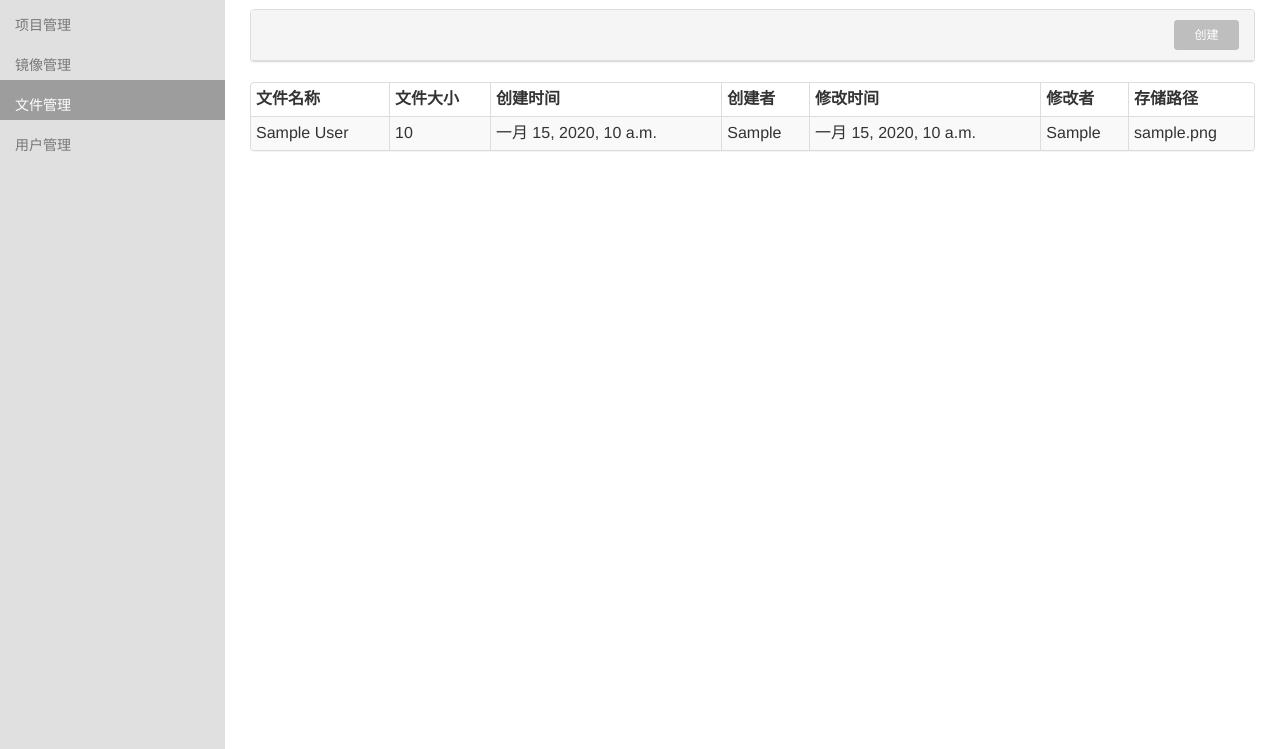
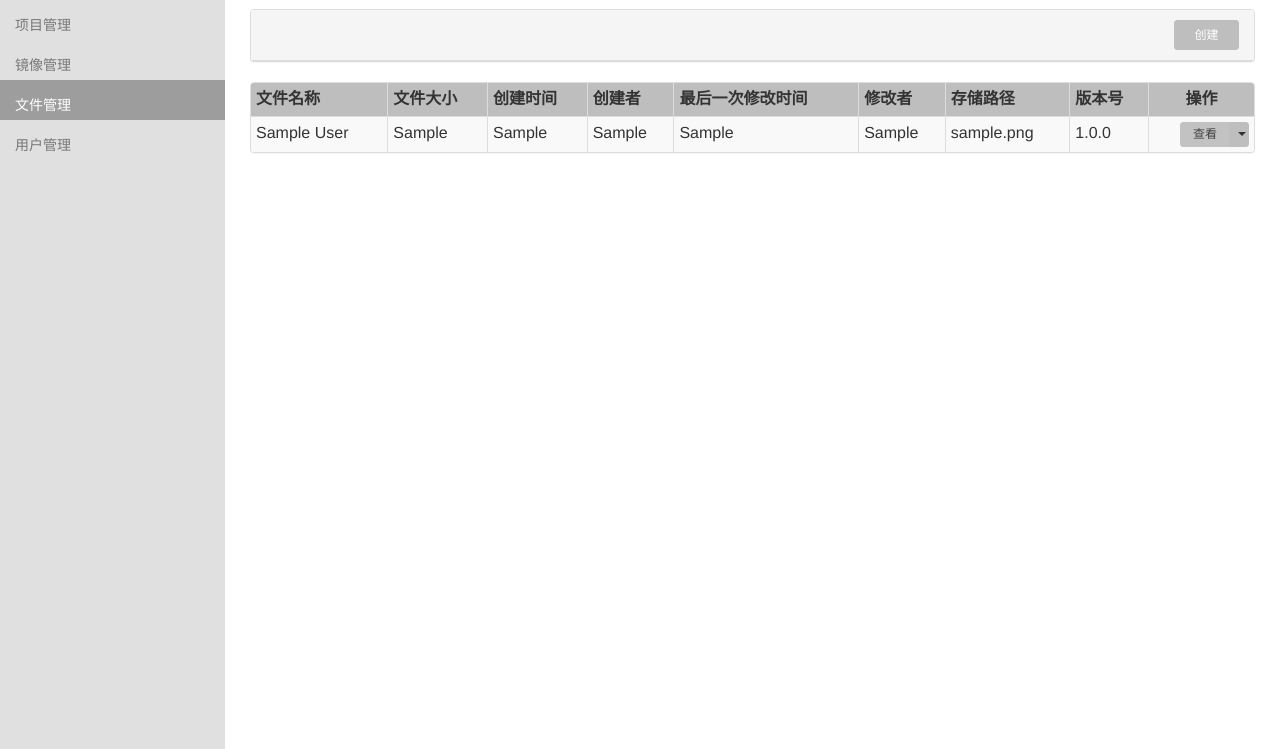
Before and after one commit to gorilla001/nae-web, a Django app: template templates/admin/files.html in a window 1280 px wide. Shown: the part 51-800 px from the top of the page. Run offline with Django 3.2, Linux system fonts and the light colour scheme; the template is opened without the code that fills it: values that come from a table or form of the project are taken from there, others are empty; tables that the repository leaves empty hold one stand-in row (values such as "Sample post"); parts of the project's set-up code (start-up, migrations or seed data) failed here and were passed over; some libraries are stand-ins or nearby versions.

Commit message:
1.美化文件管理页面2.添加了查看、修改、删除、回滚
--HG--
branch : minguon-dev

```diff
--- a/jaeadmin/models.py
+++ b/jaeadmin/models.py
@@ -12,9 +12,9 @@ class Projects(models.Model):
 
 class DockerFiles(models.Model):
     Name=models.CharField(max_length=30)
-    Size=models.IntegerField()
-    Created=models.DateTimeField()
+    Size=models.CharField(max_length=30)
+    Created=models.CharField(max_length=100)
     CreatedBy=models.CharField(max_length=30)
-    Modified=models.DateTimeField()
+    Modified=models.CharField(max_length=100)
     ModifiedBy=models.CharField(max_length=30)
     Path=models.CharField(max_length=300)
--- a/jaeadmin/views.py
+++ b/jaeadmin/views.py
@@ -28,8 +28,6 @@ def images(request):
 @require_auth
 def files(request):
     file_list=DockerFiles.objects.all()
-    for i  in file_list:
-        print i.Name
     return render_to_response('admin/files.html',{'file_list':file_list},context_instance=RequestContext(request))
 
 @require_auth
--- a/jaeweb/settings.py
+++ b/jaeweb/settings.py
@@ -11,7 +11,6 @@ https://docs.djangoproject.com/en/1.7/ref/settings/
 # Build paths inside the project like this: os.path.join(BASE_DIR, ...)
 import os
 BASE_DIR = os.path.dirname(os.path.dirname(__file__))
-print BASE_DIR
 
 
 # Quick-start development settings - unsuitable for production
--- a/static/css/dashboard.css
+++ b/static/css/dashboard.css
@@ -108,6 +108,53 @@ textarea.content {
     height:350;
     width:370;
 }
+
+.btn-custom {
+    width:20px;
+    height:25px;
+}
+.custom-li {
+    width:30px
+}
+.pull-right > .custom-menu {
+    min-width:70px;
+}
+
+.custom-tr {
+    line-height: 30px;
+    min-height: 30px;
+    height: 30px;
+}
+.panel > .table-bordered > tbody > tr > .custom-td {
+    height:20px;
+    text-align: center !important;
+}
+
+.btn-group > .btn-mini {
+    opacity: 0.93;
+    padding: 0 6px;
+    font-size: 12px;
+    width:50px;
+    height:25px;
+}
+
+.table > thead > tr> th {
+    border-bottom: 2px solid #ddd;
+    background-color:#bebebe;
+
+}
+
+.table > tbody > tr > td {
+    min-height:25px;
+}
+
+.text-right {
+    text-align: right !important;
+}
+.text-center {
+    text-align: center !important;
+}
+
 /* Create Container Window */
 #CreateModal {
     width: 400px;
--- a/templates/admin/files.html
+++ b/templates/admin/files.html
@@ -113,7 +113,7 @@
                                 <div class="example">
                                      <label cass="control-label" for="name">镜像文件示例</label>
                                      <div class="panel panel-custom">
-                                         <span style="display:block;padding-left:10px;">
+                                         <span style="display:block;padding-left:10px;color:#48484c;">
                                              <label style="width:90px;">FROM</label>
                                              <label>centos/base</label>
                                          </span>
@@ -168,19 +168,21 @@
             <div class="panel panel-default">
                     <table class="table table-striped table-bordered table-hover table-condensed">
                         <thead>
-                            <th>文件名称</th>
+                            <th style="background-color:#bebebe;">文件名称</th>
                             <!--<th>所属环境</th>
                             <th>所属项目</th>-->
-                            <th>文件大小</th>
-                            <th>创建时间</th>
-                            <th>创建者</th>
-                            <th>修改时间</th>
-                            <th>修改者</th>
-                            <th>存储路径</th>
+                            <th >文件大小</th>
+                            <th >创建时间</th>
+                            <th >创建者</th>
+                            <th >最后一次修改时间</th>
+                            <th >修改者</th>
+                            <th >存储路径</th>
+                            <th >版本号</th>
+                            <th class="text-center">操作</th>
                         </thead>
                         <tbody>
                             {% for item in file_list %}
-                                <tr>
+                                <tr class="custom-tr">
                                     <td>{{ item.Name }}</td>
                                     <td>{{ item.Size }}</td>
                                     <td>{{ item.Created }}</td>
@@ -188,6 +190,20 @@
                                     <td>{{ item.Modified }}</td>
                                     <td>{{ item.ModifiedBy }}</td>
                                     <td>{{ item.Path }}</td>
+                                    <td>1.0.0</td>
+                                    <td>
+                                        <div class="btn-group btn-group-sm pull-right">
+                                            <button class="btn btn-mini">查看</button>
+                                            <button class="btn btn-custom dropdown-toggle" data-toggle="dropdown">
+                                                <span class="caret"></span>
+                                            </button>
+                                            <ul class="dropdown-menu custom-menu">
+                                                <li class="custom-li">修改</li>
+                                                <li class="custom-li">删除</li>
+                                                <li class="custom-li">回滚</li>
+                                            </ul>
+                                        </div>
+                                    </td>
                                 </tr>
                             {% endfor %}
                         </tbody>
```
Also changed, not shown: utils.py (+7 -1 lines), jaeadmin/migrations/0002_auto_20140917_0150.py (added), 5 other files.
